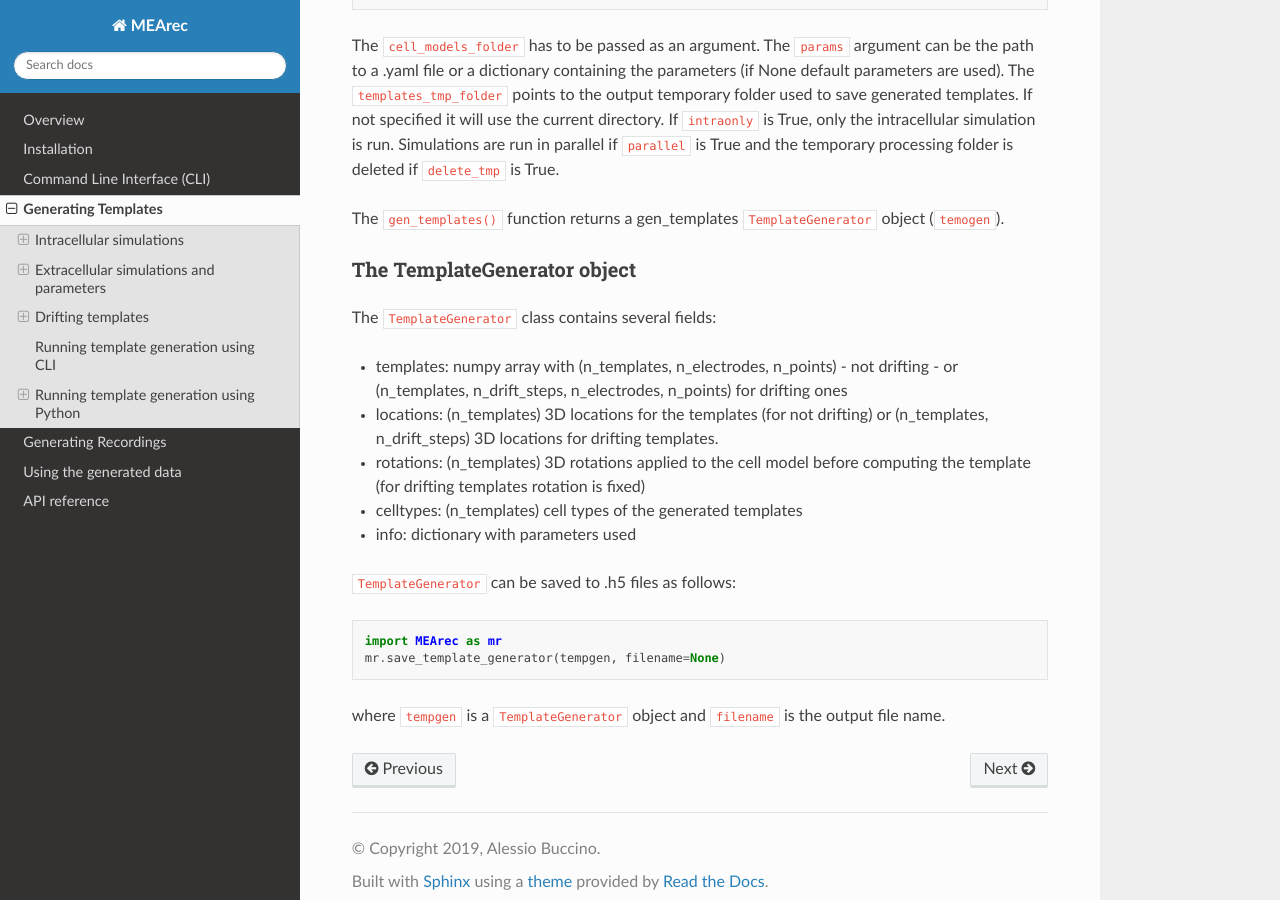
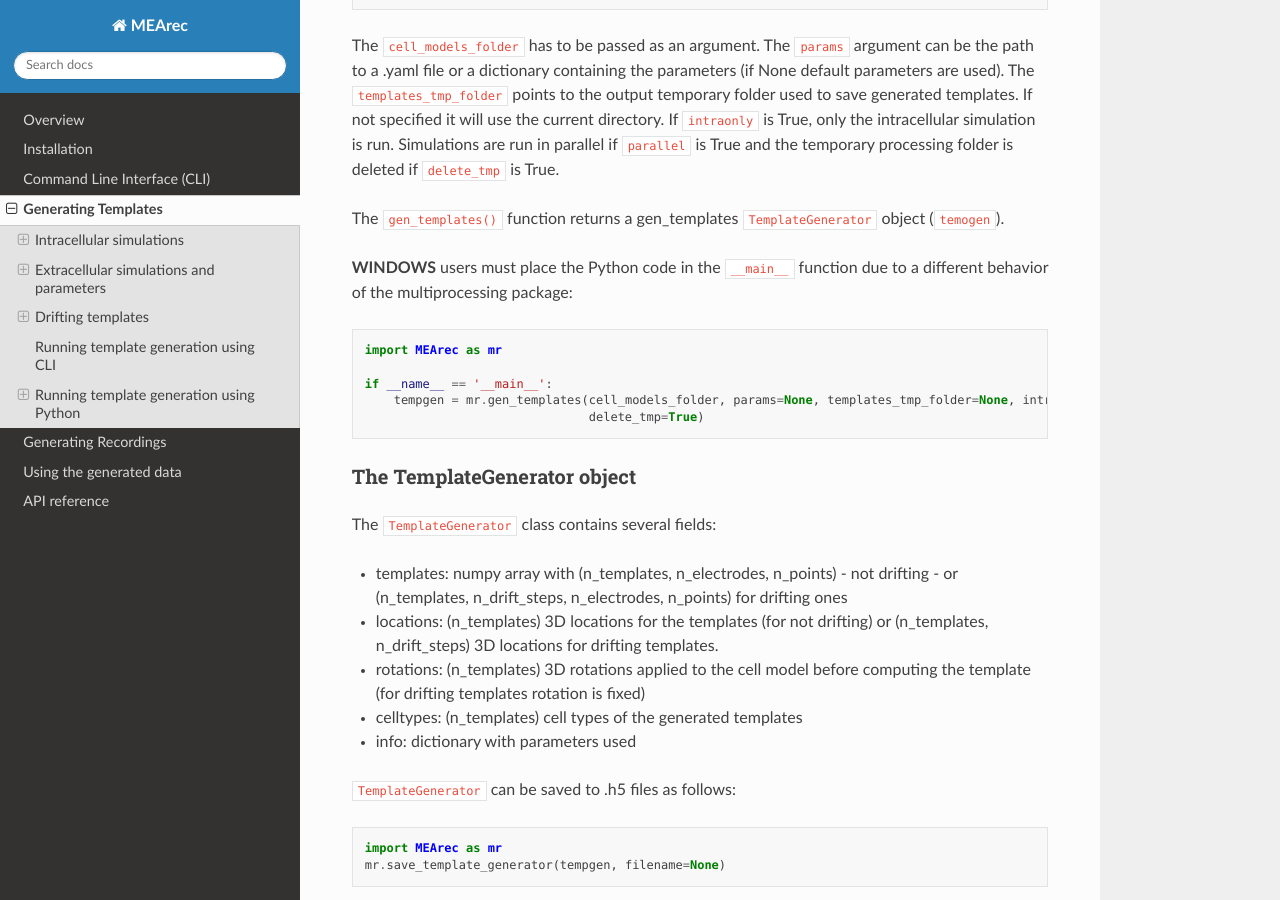
Before and after one commit to SpikeInterface/MEArec, a Sphinx documentation site: the page built from docs/generate_templates.rst, in a window 1280 px wide and 900 px high, scrolled down 3093 px. Built offline with Sphinx 7.4.7 and the Read the Docs theme 2.0.0, drawn with Linux system fonts in a browser that asks for light colours.

Commit message:
updated docs: running python API from windows

```diff
--- a/docs/generate_templates.rst
+++ b/docs/generate_templates.rst
@@ -157,6 +157,16 @@ processing folder is deleted if :code:`delete_tmp` is True.
 
 The :code:`gen_templates()` function returns a gen_templates :code:`TemplateGenerator` object (:code:`temogen`).
 
+**WINDOWS** users must place the Python code in the :code:`__main__` function due to a different behavior of the
+multiprocessing package:
+
+.. code-block:: python
+
+    import MEArec as mr
+
+    if __name__ == '__main__':
+        tempgen = mr.gen_templates(cell_models_folder, params=None, templates_tmp_folder=None, intraonly=False, parallel=True,
+                                   delete_tmp=True)
 
 The TemplateGenerator object
 ~~~~~~~~~~~~~~~~~~~~~~~~~~~~
```
Also changed, not shown: docs/generate_recordings.rst (+9 -0 lines).
